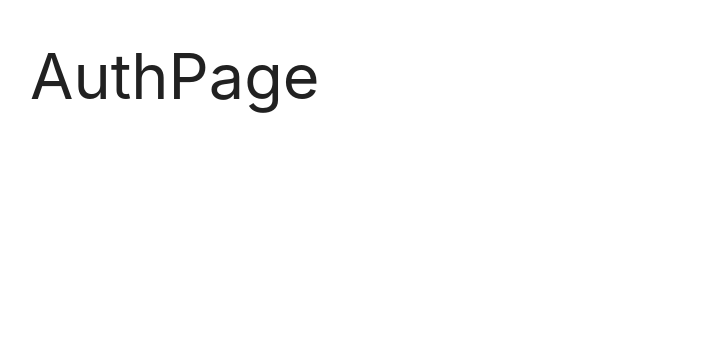
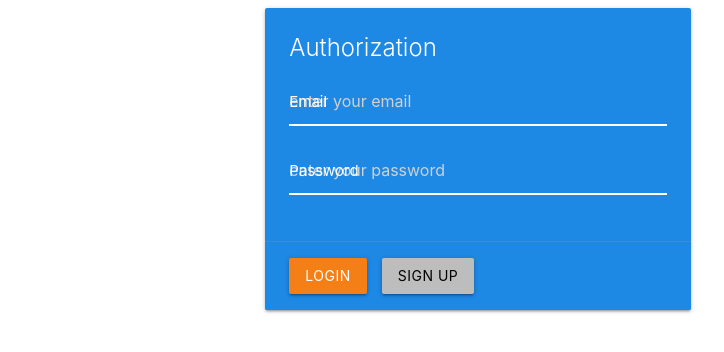
Before and after one commit to vladimir-pitchkurov/express-react-mongodb-link_shortener-app, a React (Create React App) app in the folder client/: page / in a window 1280 px wide. Shown: the top 352 px of the page, without its empty margins (162-886 px from the left). Built offline with nearby package versions, Linux system fonts and the light colour scheme.

Commit message:
create auth form

```diff
--- a/client/src/index.css
+++ b/client/src/index.css
@@ -1,15 +1,37 @@
 @import "~materialize-css/dist/css/materialize.min.css";
 
 body {
-  margin: 0;
-  font-family: -apple-system, BlinkMacSystemFont, 'Segoe UI', 'Roboto', 'Oxygen',
+    margin: 0;
+    font-family: -apple-system, BlinkMacSystemFont, 'Segoe UI', 'Roboto', 'Oxygen',
     'Ubuntu', 'Cantarell', 'Fira Sans', 'Droid Sans', 'Helvetica Neue',
     sans-serif;
-  -webkit-font-smoothing: antialiased;
-  -moz-osx-font-smoothing: grayscale;
+    -webkit-font-smoothing: antialiased;
+    -moz-osx-font-smoothing: grayscale;
 }
 
 code {
-  font-family: source-code-pro, Menlo, Monaco, Consolas, 'Courier New',
+    font-family: source-code-pro, Menlo, Monaco, Consolas, 'Courier New',
     monospace;
 }
+
+.login_buttons > button {
+    margin-right: 1rem;
+}
+
+input.yellow-input {
+    border-bottom: 1px solid #fff !important;
+    box-shadow: 0 1px 0 0 #fff !important;
+}
+
+input.yellow-input + label {
+    color: #fff !important;
+}
+
+input.yellow-input:focus + label {
+    color: #ffeb3b !important;
+}
+
+input.yellow-input:focus {
+    border-bottom: #ffeb3b !important;
+    box-shadow: 0 1px 0 0 #ffeb3b !important;
+}
--- a/client/src/pages/AuthPage.js
+++ b/client/src/pages/AuthPage.js
@@ -2,8 +2,40 @@
 
 export const AuthPage = () => {
     return (
-        <div>
-            <h1>AuthPage</h1>
+        <div className="row">
+            <div className="col s6 offset-s3">
+                <div className="card blue darken-1">
+                    <div className="card-content white-text">
+                        <span className="card-title">Authorization</span>
+                        <div>
+                           <div className="input-field">
+                               <input
+                                   type="text"
+                                   placeholder="enter your email"
+                                   id="email"
+                                   name="email"
+                                   className="yellow-input"
+                               />
+                               <label htmlFor="email">Email</label>
+                           </div>
+                            <div className="input-field">
+                                <input
+                                    type="password"
+                                    placeholder="enter your password"
+                                    id="password"
+                                    name="password"
+                                    className="yellow-input"
+                                />
+                                <label htmlFor="password">Password</label>
+                            </div>
+                        </div>
+                    </div>
+                    <div className="card-action login_buttons">
+                        <button className="btn yellow darken-4">Login</button>
+                        <button className="btn grey lighten-1 black-text">Sign Up</button>
+                    </div>
+                </div>
+            </div>
         </div>
     );
 }
```
